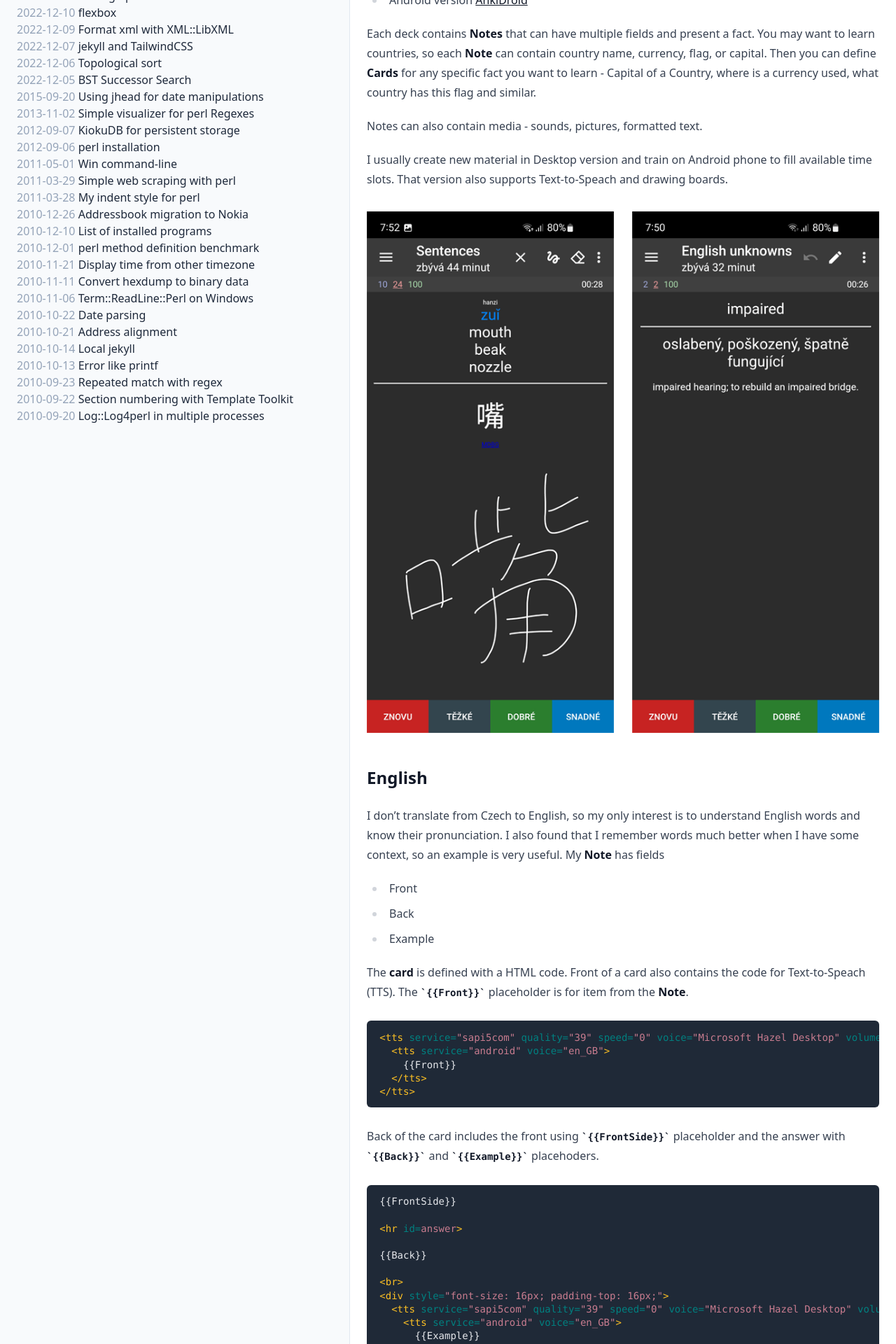
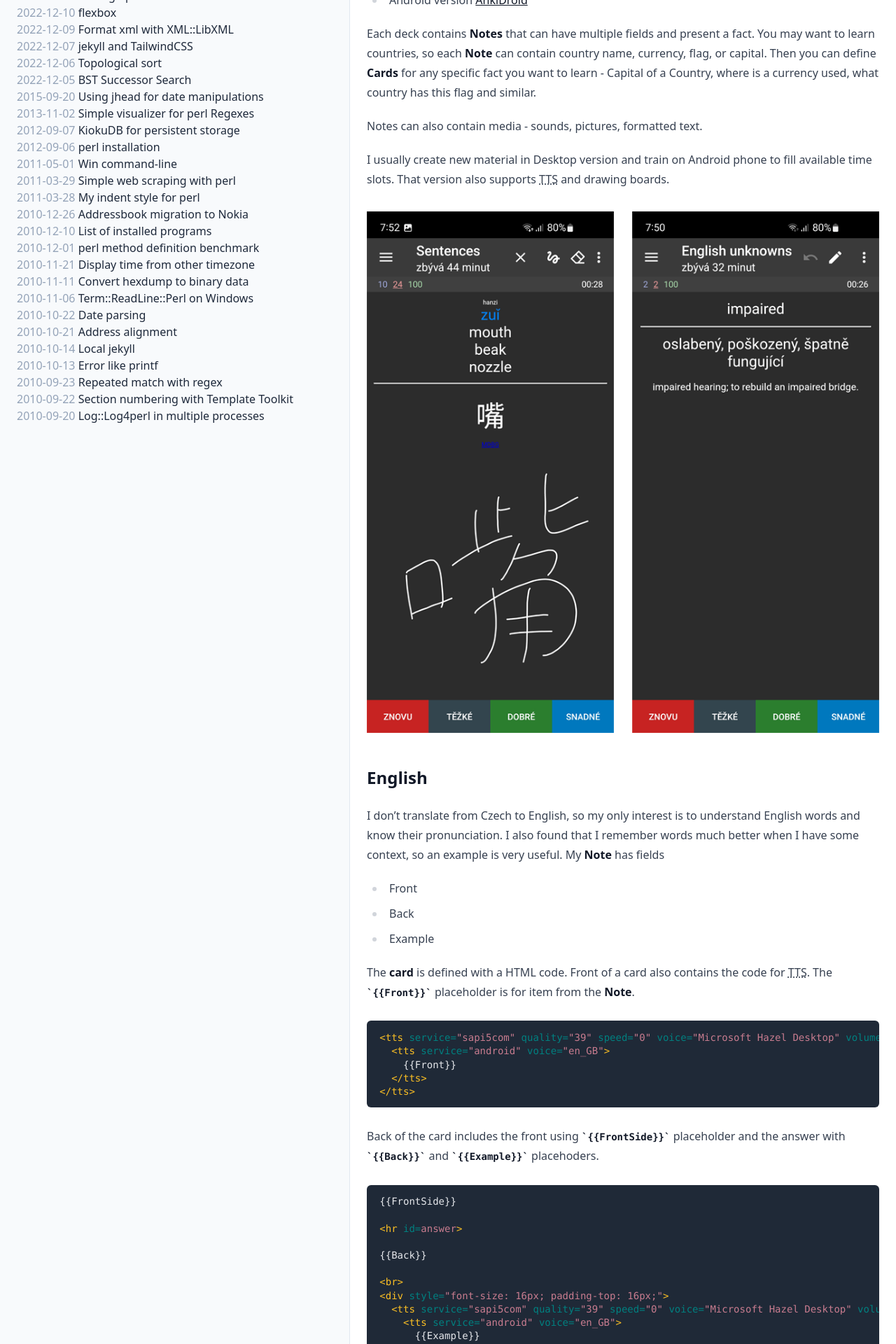
Before and after one commit to bvr/bvr.github.io, a Jekyll site: the page built from _posts/2023-01-14-anki.md, in a window 1280 px wide. Shown: the part 558-2478 px from the top of the page at 70% size. Built offline with Jekyll 4.4.1, drawn with Linux system fonts in a browser that asks for light colours; some of the changed text lies outside the part shown.

Commit message:
Some fixes

````diff
--- a/_posts/2023-01-14-anki.md
+++ b/_posts/2023-01-14-anki.md
@@ -22,7 +22,9 @@ Each deck contains **Notes** that can have multiple fields and present a fact. Y
 
 Notes can also contain media - sounds, pictures, formatted text.
 
-I usually create new material in Desktop version and train on Android phone to fill available time slots. That version also supports Text-to-Speach and drawing boards.
+I usually create new material in Desktop version and train on Android phone to fill available time slots. That version also supports TTS and drawing boards.
+
+*[TTS]: Text-to-Speach
 
 ![AnkiDroid](/img/ankidroid.png)
 
@@ -35,7 +37,7 @@ I don't translate from Czech to English, so my only interest is to understand En
  - Example
 
 
-The **card** is defined with a HTML code. Front of a card also contains the code for Text-to-Speach (TTS). The `{% raw %}{{Front}}{% endraw %}` placeholder is for item from the **Note**.
+The **card** is defined with a HTML code. Front of a card also contains the code for TTS. The `{% raw %}{{Front}}{% endraw %}` placeholder is for item from the **Note**.
 
 ```html
 <tts service="sapi5com" quality="39" speed="0" voice="Microsoft Hazel Desktop" volume="100" xml="0">
````
